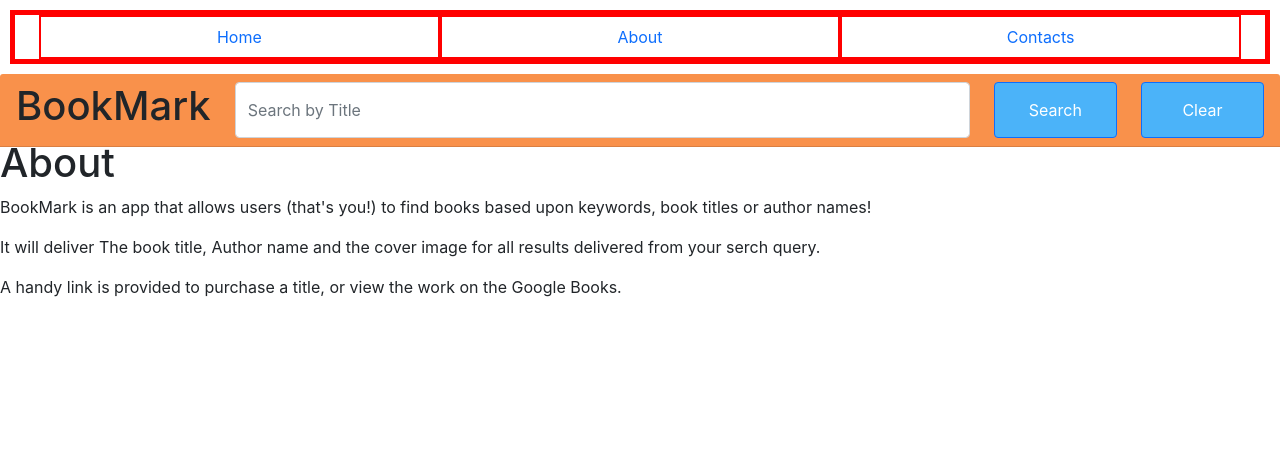
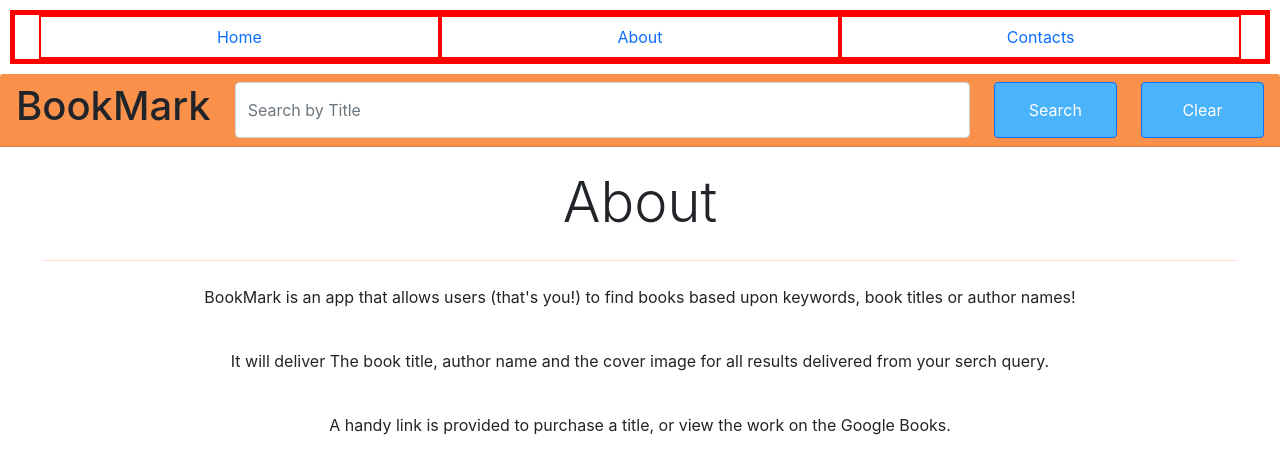
Before and after one commit to NatalieLouise91/bookapp, a React (Create React App) app: page /about in a window 1280 px wide. Shown: the top 474 px of the page. Built offline with nearby package versions, Linux system fonts and the light colour scheme.

Commit message:
changed styling for about page

```diff
--- a/src/App.css
+++ b/src/App.css
@@ -1,3 +1,12 @@
 .navbar {
   padding: 10px;
 }
+
+.jumbotron {
+  padding: 30px;
+}
+
+.my-4 {
+  background-color:#f9914b;
+  font-weight: bold;
+}
--- a/src/components/About.js
+++ b/src/components/About.js
@@ -1,12 +1,18 @@
 import React from 'react';
+import '../App.css';
 
 function About() {
   return (
-    <div>
-        <h1>About</h1>
-        <p>BookMark is an app that allows users (that's you!) to find books based upon keywords, book titles or author names!</p>
-        <p>It will deliver The book title, Author name and the cover image for all results delivered from your serch query.</p>
-        <p>A handy link is provided to purchase a title, or view the work on the Google Books.</p>
+    <div class="jumbotron jumbotron-fluid">
+      <div class="container">
+        <h1 class="display-4 text-center font-weight-bold">About</h1>
+        <hr class="my-4 bold"/>
+        <p class="text-center">BookMark is an app that allows users (that's you!) to find books based upon keywords, book titles or author names!</p>
+        <br/>
+        <p class="text-center">It will deliver The book title, author name and the cover image for all results delivered from your serch query.</p>
+        <br/>
+        <p class="text-center">A handy link is provided to purchase a title, or view the work on the Google Books.</p>
+      </div>
     </div>
   );
 }
--- a/src/components/Contacts.js
+++ b/src/components/Contacts.js
@@ -3,11 +3,16 @@ import Github from '../github.png'
 
 function Contacts() {
   return (
-    <div>
-        <h1>Contact</h1>
-        <p>We are a team of Coders from Coder Academy. This site is our second Hackathon project.</p>
-        <p>Here is the Github repo for this project. You can reach us here to raise any issues or modifications.</p>
+    <div class="jumbotron jumbotron-fluid">
+      <div class="container">
+        <h1 class="display-4 text-center font-weight-bold">Contact</h1>
+        <hr class="my-4 bold"/>
+        <p class="text-center">We are a team of Coders from Coder Academy. This site is our second Hackathon project.</p>
+        <br/>
+        <p class="text-center">Here is the Github repo for this project. You can reach us here to raise any issues or modifications.</p>
+        <br/>
         <a href="https://github.com/NatalieLouise91/bookapp"><img src={Github} alt="link to github" height="60px"/></a>
+      </div>
     </div>
   );
 }
```
